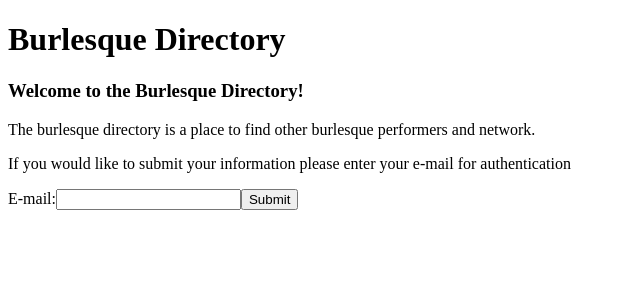
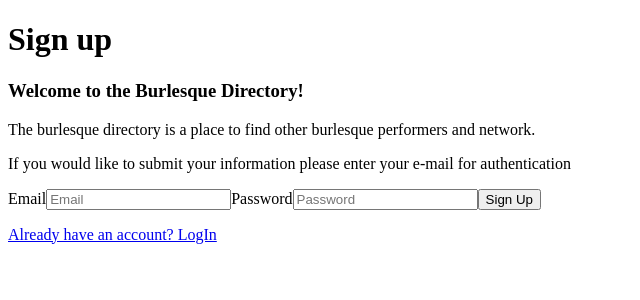
Before and after one commit to eatlunchnow/Burlesque-Directory, a React (Create React App) app in the folder burlesquedirectory/: page /main in a window 1280 px wide. Shown: the top 300 px of the page, without its empty margins (0-640 px from the left). Built offline with nearby package versions, Linux system fonts and the light colour scheme; no server answers.

Commit message:
adding firebase auth and other components

```diff
--- a/burlesquedirectory/package.json
+++ b/burlesquedirectory/package.json
@@ -6,8 +6,10 @@
     "@testing-library/jest-dom": "^4.2.4",
     "@testing-library/react": "^9.5.0",
     "@testing-library/user-event": "^7.2.1",
+    "firebase": "^7.14.2",
     "react": "^16.13.1",
     "react-dom": "^16.13.1",
+    "react-router-dom": "^5.1.2",
     "react-scripts": "3.4.1"
   },
   "scripts": {
--- a/burlesquedirectory/src/App.js
+++ b/burlesquedirectory/src/App.js
@@ -1,13 +1,25 @@
-import React from "react"
-import Main from "./Main"
+import React, {Component} from "react"
+import Main from './components/Main';
+import { BrowserRouter as Router, Route } from "react-router-dom";
+import {AuthProvider} from './components/Auth';
+import PrivateRoute from './components/PrivateRoute';
+import SignUp from "./components/SignUp";
+import LogIn from "./components/LogIn";
 
-function App() {
-    return (
-        <div>
-            <h1>Burlesque Directory</h1>
-            <Main />
-        </div>
-    )
+class App extends Component {
+
+    render(){
+        return(
+            <AuthProvider>
+            <Router>
+                <div>
+                <PrivateRoute path="/" exact component={Main}/>
+                <Route path="/main" component={SignUp} />
+                <Route path="/login" component={LogIn}/>
+                </div>
+            </Router>
+            </AuthProvider>
+        );
+    }
 }
-
-export default App
+export default App;
--- a/burlesquedirectory/src/Main.js
+++ /dev/null
@@ -1,38 +0,0 @@
-import React from "react"
-
-class Main extends React.Component {
-    constructor(props) {
-      super(props);
-      this.state = {value: ''};
-
-      this.handleChange = this.handleChange.bind(this);
-      this.handleSubmit = this.handleSubmit.bind(this);
-    }
-
-    handleChange(event) {
-      this.setState({value: event.target.value});
-    }
-
-    handleSubmit(event) {
-      event.preventDefault();
-    }
-
-    render() {
-      return (
-        <div>
-            <h3>Welcome to the Burlesque Directory!</h3>
-            <p>The burlesque directory is a place to find other burlesque performers and network.</p>
-            <p>If you would like to submit your information please enter your e-mail for authentication</p>
-        <form onSubmit={this.handleSubmit}>
-          <label>
-            E-mail:
-            <input type="text" value={this.state.value} onChange={this.handleChange} />
-          </label>
-          <input type="submit" value="Submit" />
-        </form>
-        </div>
-      );
-    }
-  }
-
-export default Main
--- /dev/null
+++ b/burlesquedirectory/src/components/Auth.js
@@ -0,0 +1,30 @@
+import React, { useEffect, useState } from "react";
+import fire from '../firebase/Fire';
+
+export const AuthContext = React.createContext();
+
+export const AuthProvider = ({ children }) => {
+  const [currentUser, setCurrentUser] = useState(null);
+  const [pending, setPending] = useState(true);
+
+  useEffect(() => {
+    fire.auth().onAuthStateChanged((user) => {
+      setCurrentUser(user)
+      setPending(false)
+    });
+  }, []);
+
+  if(pending){
+    return <>Loading...</>
+  }
+
+  return (
+    <AuthContext.Provider
+      value={{
+        currentUser
+      }}
+    >
+      {children}
+    </AuthContext.Provider>
+  );
+};
--- /dev/null
+++ b/burlesquedirectory/src/components/LogIn.js
@@ -0,0 +1,47 @@
+
+import React, { useCallback, useContext } from "react";
+import { withRouter, Redirect } from "react-router";
+import fire from '../firebase/Fire';
+import { AuthContext } from "./Auth.js";
+
+const LogIn = ({ history }) => {
+
+    const handleLogin = useCallback(
+      async event => {
+        event.preventDefault();
+        const { email, password } = event.target.elements;
+        try {
+          await fire.auth().signInWithEmailAndPassword(email.value, password.value);
+          history.push("/");
+        } catch (error) {
+          alert(error);
+        }
+      },
+      [history]
+    );
+
+    const { currentUser } = useContext(AuthContext);
+
+    if (currentUser) {
+      return <Redirect to="/" />;
+    }
+
+      return (
+        <div>
+            <h3>Welcome back to the Burlesque Directory!</h3>
+        <form onSubmit={handleLogin}>
+          <label>
+            E-mail:
+            <input type="text" name="email" placeholder="Email"/>
+            </label>
+          <label>
+            Password:
+            <input type="password"  name="password" placeholder="Password"/>
+          </label>
+          <input type="submit" value="submit" />
+        </form>
+        </div>
+      );
+  }
+
+  export default withRouter(LogIn);
--- /dev/null
+++ b/burlesquedirectory/src/components/Main.js
@@ -0,0 +1,21 @@
+import React, {Component} from "react";
+import fire from '../firebase/Fire';
+
+class Main extends Component {
+
+    logout = () => {
+      fire.auth().signOut();
+    }
+
+    render(){
+        return(
+        <div>
+            <h1>Welcome to Home </h1>
+            <h2>Here we could add the info fomr that will go to Azure.</h2>
+            <button onClick={this.logout}>LogOut</button>
+        </div>
+        );
+    }
+}
+
+export default Main;
--- /dev/null
+++ b/burlesquedirectory/src/components/PrivateRoute.js
@@ -0,0 +1,21 @@
+import React, { useContext } from "react";
+import { Route, Redirect } from "react-router-dom";
+import { AuthContext } from "./Auth";
+
+const PrivateRoute = ({ component: RouteComponent, ...rest }) => {
+  const {currentUser} = useContext(AuthContext);
+  return (
+    <Route
+      {...rest}
+      render={routeProps =>
+        !!currentUser ? (
+          <RouteComponent {...routeProps} />
+        ) : (
+          <Redirect to={"/main"} />
+        )
+      }
+    />
+  );
+};
+
+export default PrivateRoute;
--- /dev/null
+++ b/burlesquedirectory/src/components/SignUp.js
@@ -0,0 +1,40 @@
+import React, { useCallback } from "react";
+import { withRouter } from "react-router";
+import fire from '../firebase/Fire';
+import { Link } from 'react-router-dom';
+
+const SignUp = ({ history }) => {
+  const handleSignUp = useCallback(async event => {
+    event.preventDefault();
+    const { email, password } = event.target.elements;
+    try {
+      await fire.auth().createUserWithEmailAndPassword(email.value, password.value);
+      history.push("/");
+    } catch (error) {
+      alert(error);
+    }
+  }, [history]);
+
+  return (
+    <div>
+      <h1>Sign up</h1>
+      <h3>Welcome to the Burlesque Directory!</h3>
+        <p>The burlesque directory is a place to find other burlesque performers and network.</p>
+        <p>If you would like to submit your information please enter your e-mail for authentication</p>
+      <form onSubmit={handleSignUp}>
+        <label>
+          Email
+          <input name="email" type="email" placeholder="Email" />
+        </label>
+        <label>
+          Password
+          <input name="password" type="password" placeholder="Password" />
+        </label>
+        <button type="submit">Sign Up</button>
+        <Link to="/login"><p>Already have an account? LogIn</p></Link>
+      </form>
+    </div>
+  );
+};
+
+export default withRouter(SignUp);
```
Also changed, not shown: burlesquedirectory/src/styles.css (line endings or trailing spaces), 2 other files (tests, documents, lock files or other folders).
